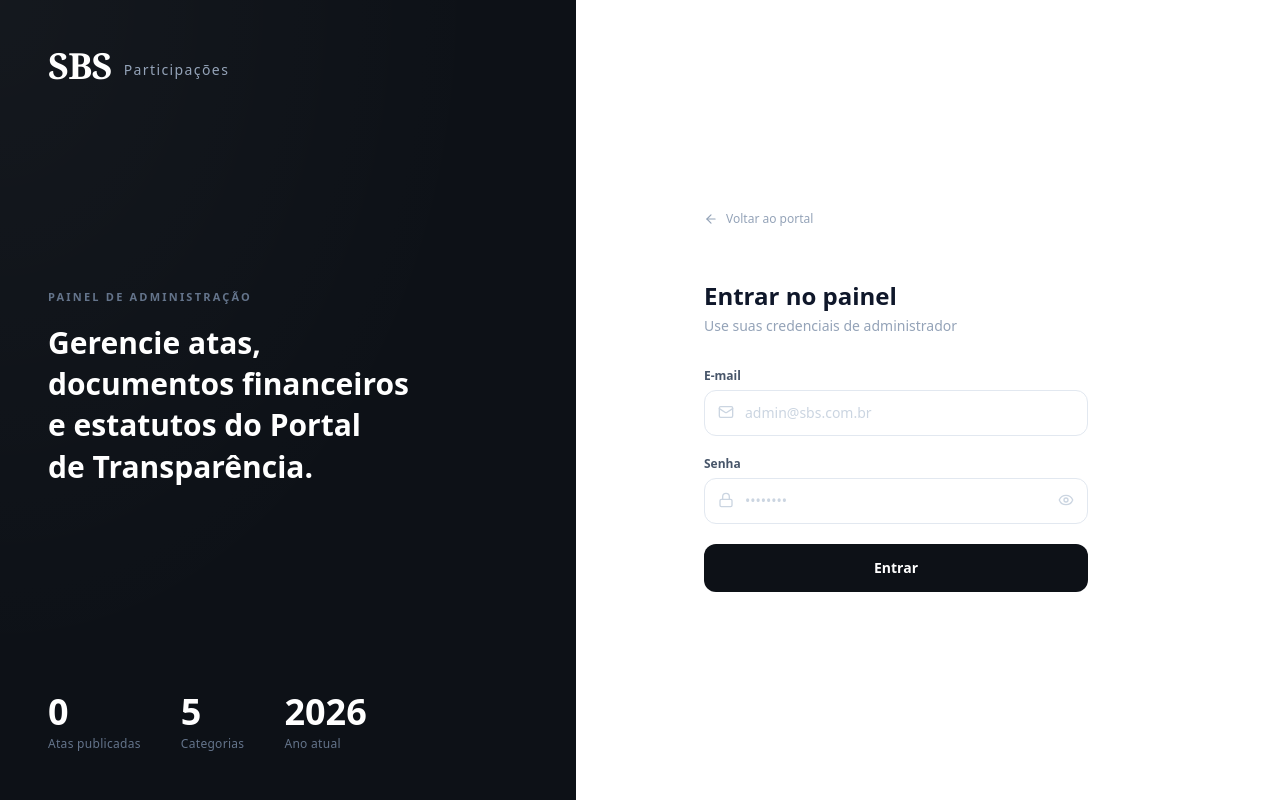
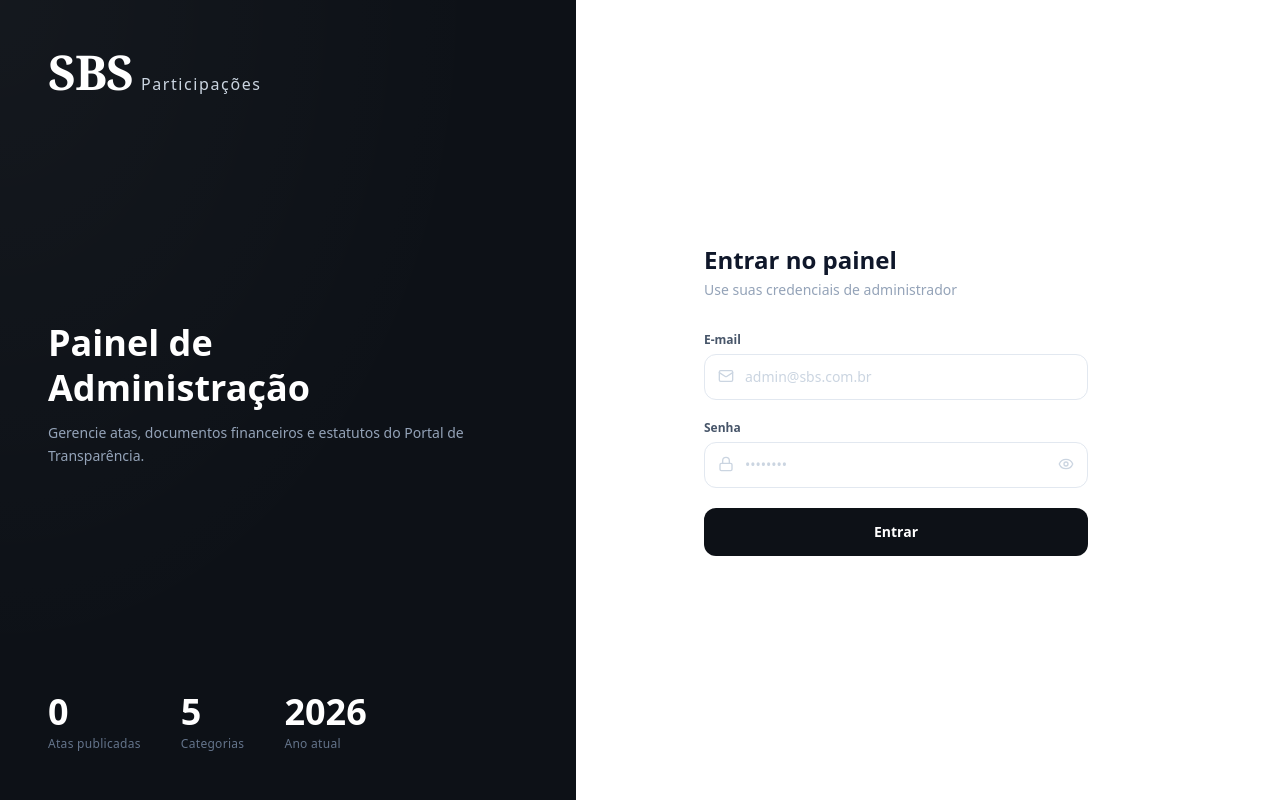
Before and after one commit to RonnyVegas2025/Gestao-de-Atas-2026-Vegas, a React (Vite) app: page /#/login in a window 1280 px wide. Built offline with nearby package versions, Linux system fonts and the light colour scheme.

Commit message:
style: ajusta layout do login (logo, texto e remove link do portal)
Co-Authored-By: Claude Opus 4.8 <noreply@anthropic.com>
Claude-Session: https://claude.ai/code/session_01MgdmLoyJziEMDuF7Wy1fEb

```diff
--- a/src/modules/login/LoginPage.tsx
+++ b/src/modules/login/LoginPage.tsx
@@ -2,7 +2,7 @@ import React, { useState } from 'react';
 import { useNavigate } from 'react-router-dom';
 import { useData } from '../../providers/DataProvider';
 import { supabase } from '../../lib/supabaseClient';
-import { Mail, Lock, Eye, EyeOff, ArrowLeft, AlertCircle } from 'lucide-react';
+import { Mail, Lock, Eye, EyeOff, AlertCircle } from 'lucide-react';
 
 export const LoginPage: React.FC = () => {
   const { atas, categorias, setAuthenticated, setCurrentUserFromSupabase } = useData();
@@ -65,19 +65,18 @@ export const LoginPage: React.FC = () => {
       <div className="hidden lg:flex lg:w-[45%] bg-[#0D1117] flex-col justify-between p-12 relative overflow-hidden">
         <div className="absolute inset-0 bg-[radial-gradient(ellipse_at_top_left,rgba(255,255,255,0.03),transparent_60%)]" />
         <div className="relative z-10">
-          <div className="flex items-end gap-3">
-            <span className="text-white font-serif text-4xl font-black tracking-tight leading-none">SBS</span>
-            <span className="text-slate-400 text-sm font-light tracking-widest pb-1">Participações</span>
+          <div className="flex items-baseline gap-2">
+            <span className="text-white font-serif text-5xl font-black tracking-tight">SBS</span>
+            <span className="text-slate-300 text-base font-light tracking-widest">Participações</span>
           </div>
         </div>
-        <div className="relative z-10 space-y-4">
-          <p className="text-[11px] font-bold text-slate-500 uppercase tracking-[0.2em]">Painel de Administração</p>
-          <h2 className="text-white font-bold text-3xl leading-snug">
-            Gerencie atas,<br />
-            documentos financeiros<br />
-            e estatutos do Portal<br />
-            de Transparência.
+        <div className="relative z-10 space-y-3">
+          <h2 className="text-white font-bold text-4xl leading-tight">
+            Painel de<br />Administração
           </h2>
+          <p className="text-slate-400 text-sm font-light leading-relaxed">
+            Gerencie atas, documentos financeiros e estatutos do Portal de Transparência.
+          </p>
         </div>
         <div className="relative z-10 flex items-end gap-10">
           <div>
@@ -96,12 +95,6 @@ export const LoginPage: React.FC = () => {
       </div>
 
       <div className="flex-1 bg-white flex flex-col justify-center px-8 sm:px-16 lg:px-24 xl:px-32">
-        <div className="mb-12">
-          <a href="https://atas-financeiras.vercel.app" className="inline-flex items-center gap-2 text-xs text-slate-400 hover:text-slate-700 transition-colors font-medium">
-            <ArrowLeft className="w-3.5 h-3.5" />
-            Voltar ao portal
-          </a>
-        </div>
         <div className="max-w-sm w-full mx-auto lg:mx-0">
           <div className="lg:hidden mb-8">
             <span className="text-slate-900 font-serif text-3xl font-black tracking-tight">SBS</span>
```
